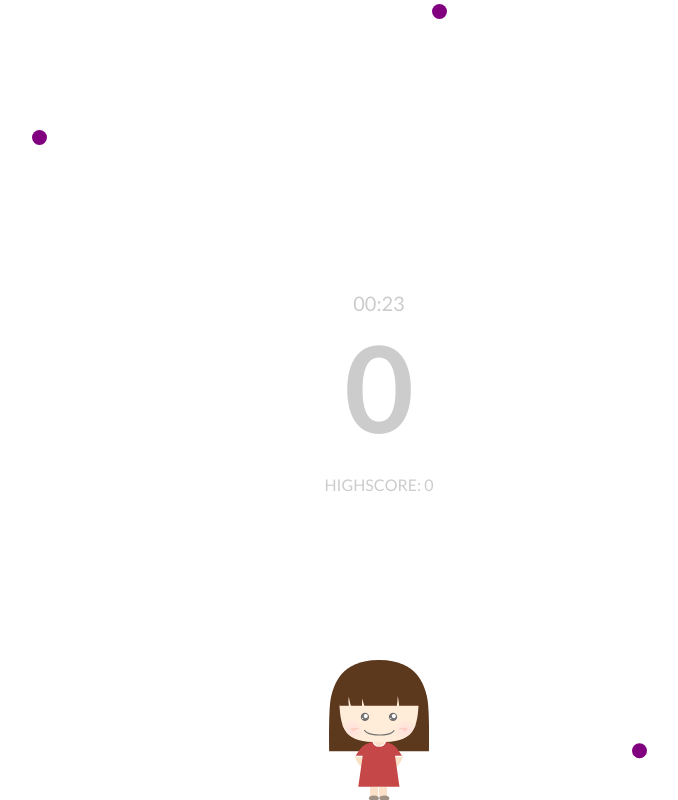
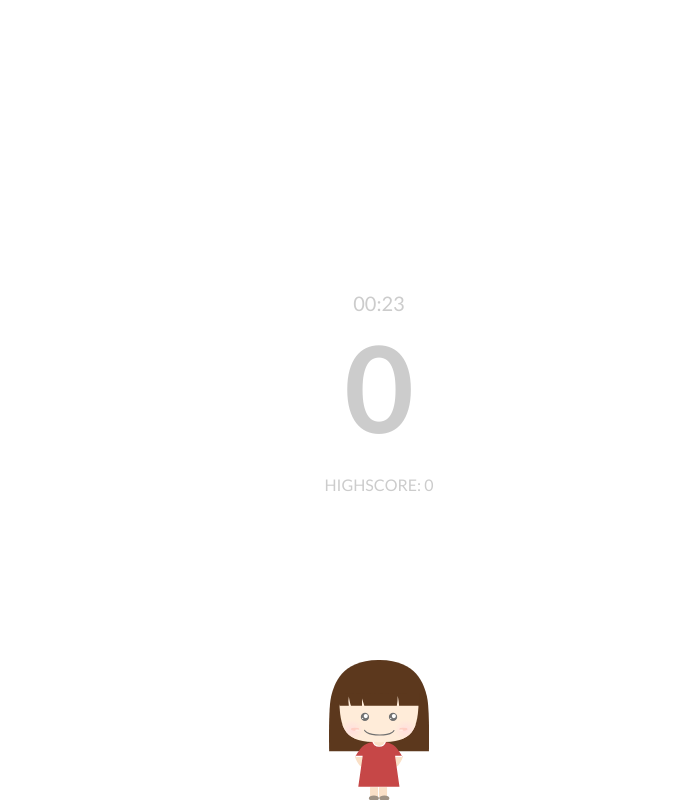
Before and after one commit to jiayingy/portfolio, a Vue app: page / in a window 1280 px wide. Shown: the whole page, without its empty margins (261-939 px from the left). Built offline with nearby package versions, Linux system fonts and the light colour scheme.

Commit message:
Update color of candy based on index

```diff
--- a/src/components/Home/CandyElement.vue
+++ b/src/components/Home/CandyElement.vue
@@ -3,18 +3,31 @@
     <div
       v-if="top !== 0"
       class="candy" ref="candy"
-      :style="{ transform: `translate(0px, ${top}px)` }"
+      :style="{
+        transform: `translate(0px, ${top}px)`,
+        backgroundColor: backgroundColor
+      }"
     >
     </div>
   </div>
 </template>
 
 <script>
+import styleVariables from '@/assets/styles/exports.scss';
+
 const MAX_SPEED = 0.5;
 const MIN_SPEED = 0.1;
 
 const MAX_DELAY = 5000; // seconds
 const MIN_DELAY = 1000; // seconds
+
+const COLORS = [
+  styleVariables.colorBlue,
+  styleVariables.colorRed,
+  styleVariables.colorPurple,
+  styleVariables.colorOrange,
+  styleVariables.colorGreen,
+];
 
 export default {
   props: {
@@ -73,6 +86,9 @@
         && candyPosBottom >= charPosTop
       );
     },
+    backgroundColor() {
+      return COLORS[Math.abs(this.index % COLORS.length)];
+    },
   },
   methods: {
     getSpeed() {
@@ -128,7 +144,6 @@
   width: $candy-size;
   height: $candy-size;
   border-radius: 50%;
-  background-color: purple;
   top: 0;
   margin: auto;
 }
```
